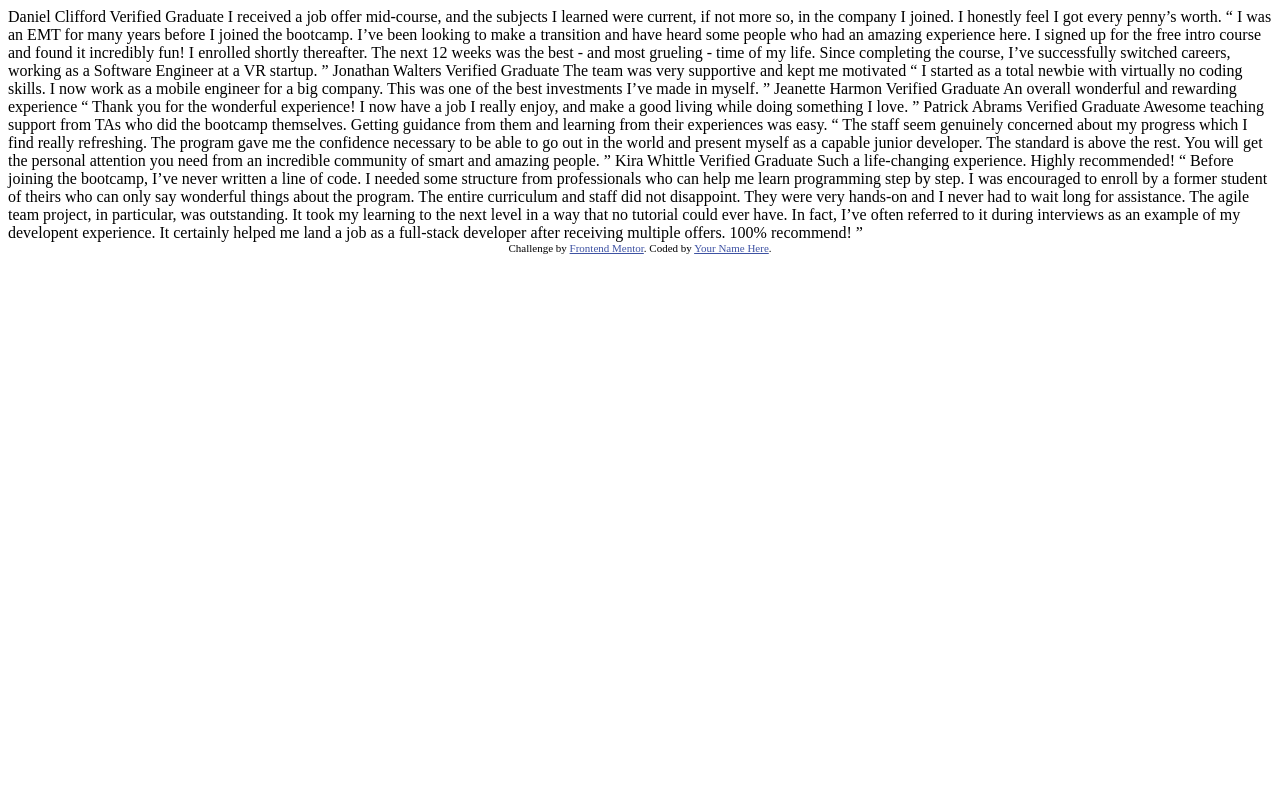
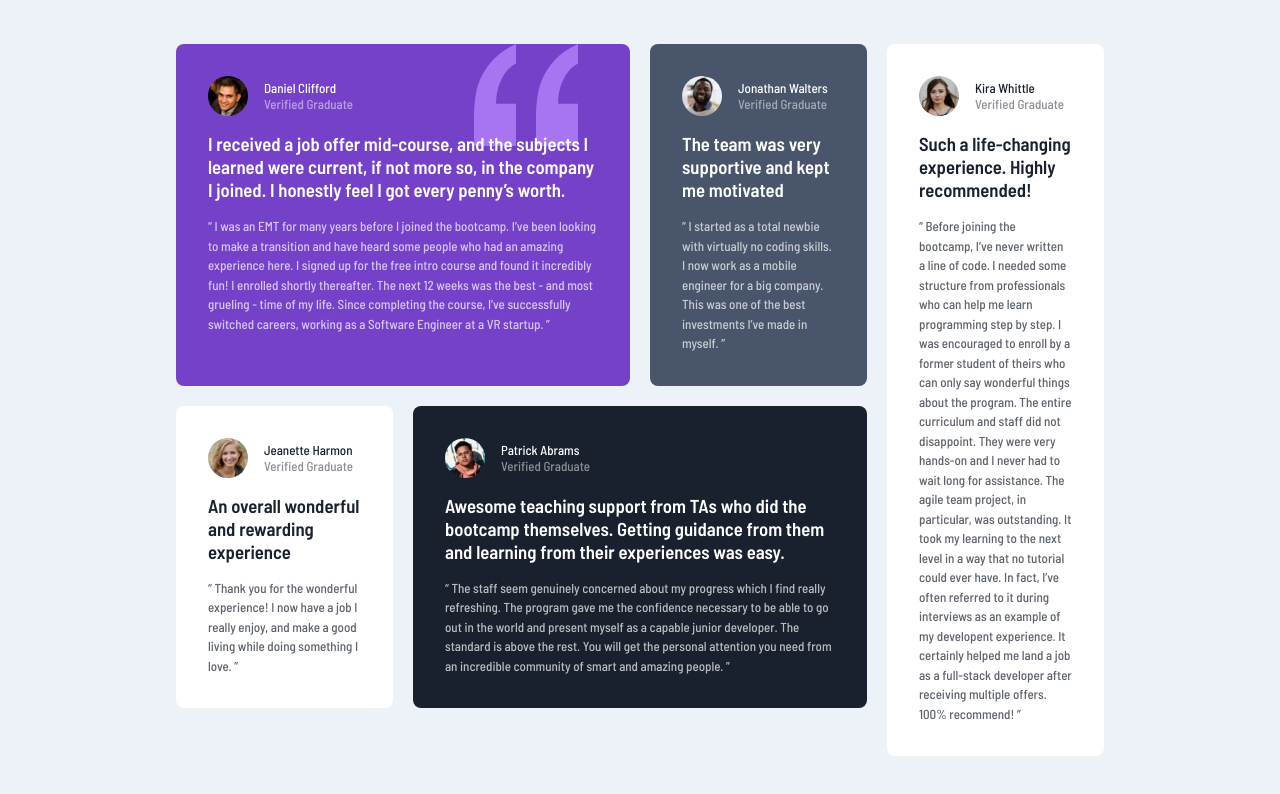
Before and after one commit to Chouaib-Djerdi/FrontendMentor-Challenges, a plain HTML site: page testimonials-grid-section/index.html in a window 1280 px wide. Drawn offline with Linux system fonts and the light colour scheme.

Commit message:
Almost Done

```diff
--- a/testimonials-grid-section/index.html
+++ b/testimonials-grid-section/index.html
@@ -1,76 +1,161 @@
 <!DOCTYPE html>
 <html lang="en">
   <head>
-  <meta charset="UTF-8">
-  <meta name="viewport" content="width=device-width, initial-scale=1.0"> <!-- displays site properly based on user's device -->
+    <meta charset="UTF-8" />
+    <meta name="viewport" content="width=device-width, initial-scale=1.0" />
+    <!-- displays site properly based on user's device -->
 
-  <link rel="icon" type="image/png" sizes="32x32" href="./images/favicon-32x32.png">
-  <link rel="stylesheet" href="style.css">
-  <title>Frontend Mentor | [Challenge Name Here]</title>
+    <link
+      rel="icon"
+      type="image/png"
+      sizes="32x32"
+      href="./images/favicon-32x32.png"
+    />
+    <link rel="stylesheet" href="style.css" />
+    <title>Frontend Mentor | [Testimonials]</title>
 
     <!-- Feel free to remove these styles or customise in your own stylesheet 👍 -->
     <style>
-    .attribution { font-size: 11px; text-align: center; }
-    .attribution a { color: hsl(228, 45%, 44%); }
+      .attribution {
+        font-size: 11px;
+        text-align: center;
+      }
+      .attribution a {
+        color: hsl(228, 45%, 44%);
+      }
     </style>
   </head>
   <body>
-  Daniel Clifford
-  Verified Graduate
+    <main>
+      <div class="testimonial">
+        <div class="profile">
+          <img
+            src="images/image-daniel.jpg"
+            class="profile-pic"
+            alt="image-daniel"
+          />
+          <div class="details">
+            <p class="name">Daniel Clifford</p>
+            <p class="profession text-light-shady">Verified Graduate</p>
+          </div>
+        </div>
+        <h3 class="header">
+          I received a job offer mid-course, and the subjects I learned were
+          current, if not more so, in the company I joined. I honestly feel I
+          got every penny’s worth.
+        </h3>
+        <blockquote class="text-very-shady">
+          “ I was an EMT for many years before I joined the bootcamp. I’ve been
+          looking to make a transition and have heard some people who had an
+          amazing experience here. I signed up for the free intro course and
+          found it incredibly fun! I enrolled shortly thereafter. The next 12
+          weeks was the best - and most grueling - time of my life. Since
+          completing the course, I’ve successfully switched careers, working as
+          a Software Engineer at a VR startup. ”
+        </blockquote>
+      </div>
 
-  I received a job offer mid-course, and the subjects I learned were current, if not more so,
-  in the company I joined. I honestly feel I got every penny’s worth.
+      <div class="testimonial">
+        <div class="profile">
+          <img
+            src="images/image-jonathan.jpg"
+            class="profile-pic"
+            alt="image-daniel"
+          />
+          <div class="details">
+            <p class="name">Jonathan Walters</p>
+            <p class="profession text-light-shady">Verified Graduate</p>
+          </div>
+        </div>
+        <h3 class="header">
+          The team was very supportive and kept me motivated
+        </h3>
+        <blockquote class="text-very-shady">
+          “ I started as a total newbie with virtually no coding skills. I now
+          work as a mobile engineer for a big company. This was one of the best
+          investments I’ve made in myself. ”
+        </blockquote>
+      </div>
+      <div class="testimonial">
+        <div class="profile">
+          <img
+            src="images/image-jeanette.jpg"
+            class="profile-pic"
+            alt="image-daniel"
+          />
+          <div class="details">
+            <p class="name">Jeanette Harmon</p>
+            <p class="profession text-light-shady">Verified Graduate</p>
+          </div>
+        </div>
+        <h3 class="header">An overall wonderful and rewarding experience</h3>
+        <blockquote class="text-very-shady">
+          “ Thank you for the wonderful experience! I now have a job I really
+          enjoy, and make a good living while doing something I love. ”
+        </blockquote>
+      </div>
+      <div class="testimonial">
+        <div class="profile">
+          <img
+            src="images/image-patrick.jpg"
+            class="profile-pic"
+            alt="image-daniel"
+          />
+          <div class="details">
+            <p class="name">Patrick Abrams</p>
+            <p class="profession text-light-shady">Verified Graduate</p>
+          </div>
+        </div>
+        <h3 class="header">
+          Awesome teaching support from TAs who did the bootcamp themselves.
+          Getting guidance from them and learning from their experiences was
+          easy.
+        </h3>
+        <blockquote class="text-very-shady">
+          “ The staff seem genuinely concerned about my progress which I find
+          really refreshing. The program gave me the confidence necessary to be
+          able to go out in the world and present myself as a capable junior
+          developer. The standard is above the rest. You will get the personal
+          attention you need from an incredible community of smart and amazing
+          people. ”
+        </blockquote>
+      </div>
+      <div class="testimonial">
+        <div class="profile">
+          <img
+            src="images/image-kira.jpg"
+            class="profile-pic"
+            alt="image-daniel"
+          />
+          <div class="details">
+            <p class="name">Kira Whittle</p>
+            <p class="profession text-light-shady">Verified Graduate</p>
+          </div>
+        </div>
+        <h3 class="header">
+          Such a life-changing experience. Highly recommended!
+        </h3>
+        <blockquote class="text-very-shady">
+          “ Before joining the bootcamp, I’ve never written a line of code. I
+          needed some structure from professionals who can help me learn
+          programming step by step. I was encouraged to enroll by a former
+          student of theirs who can only say wonderful things about the program.
+          The entire curriculum and staff did not disappoint. They were very
+          hands-on and I never had to wait long for assistance. The agile team
+          project, in particular, was outstanding. It took my learning to the
+          next level in a way that no tutorial could ever have. In fact, I’ve
+          often referred to it during interviews as an example of my developent
+          experience. It certainly helped me land a job as a full-stack
+          developer after receiving multiple offers. 100% recommend! ”
+        </blockquote>
+      </div>
+    </main>
 
-  “ I was an EMT for many years before I joined the bootcamp. I’ve been looking to make a
-  transition and have heard some people who had an amazing experience here. I signed up
-  for the free intro course and found it incredibly fun! I enrolled shortly thereafter.
-  The next 12 weeks was the best - and most grueling - time of my life. Since completing
-  the course, I’ve successfully switched careers, working as a Software Engineer at a VR startup. ”
-
-  Jonathan Walters
-  Verified Graduate
-
-  The team was very supportive and kept me motivated
-
-  “ I started as a total newbie with virtually no coding skills. I now work as a mobile engineer
-  for a big company. This was one of the best investments I’ve made in myself. ”
-
-  Jeanette Harmon
-  Verified Graduate
-
-  An overall wonderful and rewarding experience
-
-  “ Thank you for the wonderful experience! I now have a job I really enjoy, and make a good living
-  while doing something I love. ”
-
-  Patrick Abrams
-  Verified Graduate
-
-  Awesome teaching support from TAs who did the bootcamp themselves. Getting guidance from them and
-  learning from their experiences was easy.
-
-  “ The staff seem genuinely concerned about my progress which I find really refreshing. The program
-  gave me the confidence necessary to be able to go out in the world and present myself as a capable
-  junior developer. The standard is above the rest. You will get the personal attention you need from
-  an incredible community of smart and amazing people. ”
-
-  Kira Whittle
-  Verified Graduate
-
-  Such a life-changing experience. Highly recommended!
-
-  “ Before joining the bootcamp, I’ve never written a line of code. I needed some structure from
-  professionals who can help me learn programming step by step. I was encouraged to enroll by a former
-  student of theirs who can only say wonderful things about the program. The entire curriculum and staff
-  did not disappoint. They were very hands-on and I never had to wait long for assistance. The agile team
-  project, in particular, was outstanding. It took my learning to the next level in a way that no tutorial
-  could ever have. In fact, I’ve often referred to it during interviews as an example of my developent
-  experience. It certainly helped me land a job as a full-stack developer after receiving multiple offers.
-  100% recommend! ”
-
-  <div class="attribution">
-    Challenge by <a href="https://www.frontendmentor.io?ref=challenge" target="_blank">Frontend Mentor</a>.
-    Coded by <a href="#">Your Name Here</a>.
-  </div>
+    <!-- <div class="attribution">
+      Challenge by
+      <a href="https://www.frontendmentor.io?ref=challenge" target="_blank"
+        >Frontend Mentor</a
+      >. Coded by <a href="#">Your Name Here</a>.
+    </div> -->
   </body>
 </html>
--- a/testimonials-grid-section/style.css
+++ b/testimonials-grid-section/style.css
@@ -0,0 +1,129 @@
+@import url("https://fonts.googleapis.com/css2?family=Barlow+Semi+Condensed:wght@500;600&display=swap");
+
+* {
+  margin: 0;
+  padding: 0;
+  box-sizing: border-box;
+  font-family: "Barlow Semi Condensed", sans-serif;
+}
+
+:root {
+  --Moderate-violet: hsl(263, 55%, 52%);
+  --Very-dark-grayish-blue: hsl(217, 19%, 35%);
+  --Very-dark-blackish-blue: hsl(219, 29%, 14%);
+  --White: hsl(0, 0%, 100%);
+  --Light-gray: hsl(0, 0%, 81%);
+  --Light-grayish-blue: hsl(210, 46%, 95%);
+}
+
+body {
+  display: flex;
+  justify-content: center;
+  align-items: center;
+  height: 100vh;
+  background-color: var(--Light-grayish-blue);
+}
+
+main {
+  display: grid;
+  width: 85%;
+  padding: 5rem;
+  grid-template-columns: repeat(4, 1fr);
+  gap: 20px;
+}
+
+.testimonial {
+  border-radius: 0.5rem;
+  padding: 2rem;
+}
+
+.testimonial:first-child {
+  grid-column: 1/3;
+  background-color: var(--Moderate-violet);
+  background-image: url(images/bg-pattern-quotation.svg);
+  background-repeat: no-repeat;
+  background-position: right 15% bottom 100%;
+  color: var(--White);
+}
+
+.testimonial:nth-child(2) {
+  background-color: var(--Very-dark-grayish-blue);
+  color: var(--White);
+}
+.testimonial:nth-child(3) {
+  background-color: var(--White);
+  color: var(--Very-dark-blackish-blue);
+}
+
+.testimonial:nth-child(4) {
+  background-color: var(--Very-dark-blackish-blue);
+  grid-column: 2/4;
+  color: var(--White);
+}
+
+.testimonial:last-child {
+  grid-column: 4/5;
+  grid-row: 5/-1;
+  background-color: var(--White);
+  color: var(--Very-dark-blackish-blue);
+}
+
+.profile {
+  display: flex;
+  align-items: center;
+  gap: 1rem;
+  font-size: 13px;
+}
+
+.text-light-shady {
+  opacity: 0.5;
+}
+
+.text-very-shady {
+  opacity: 0.7;
+}
+
+.profile-pic {
+  border-radius: 100%;
+  width: 40px;
+}
+
+.header {
+  margin: 1rem 0;
+}
+
+blockquote {
+  font-size: 13px;
+  line-height: 1.5;
+}
+
+@media (max-width: 825px) {
+  body {
+    height: 100%;
+    margin: 3rem 0;
+  }
+  main {
+    display: grid;
+    width: 100%;
+    padding: 1rem;
+    grid-template-columns: repeat(1, 1fr);
+    row-gap: 1rem;
+  }
+
+  .testimonial {
+    width: 100%;
+    padding: 0.5rem;
+  }
+  .testimonial:first-child {
+    grid-column: auto;
+  }
+
+  .testimonial:nth-child(4) {
+    grid-column: auto;
+  }
+
+  .testimonial:last-child {
+    grid-column: auto;
+    grid-row: auto;
+  }
+}
```
Also changed, not shown: 1 other file. Lines whose indentation alone changed are shown as unchanged.
